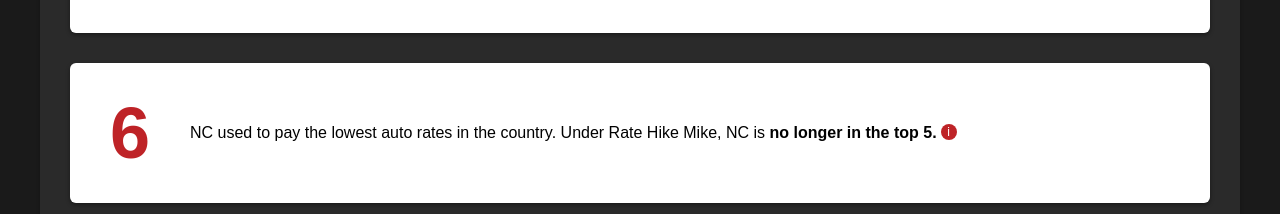
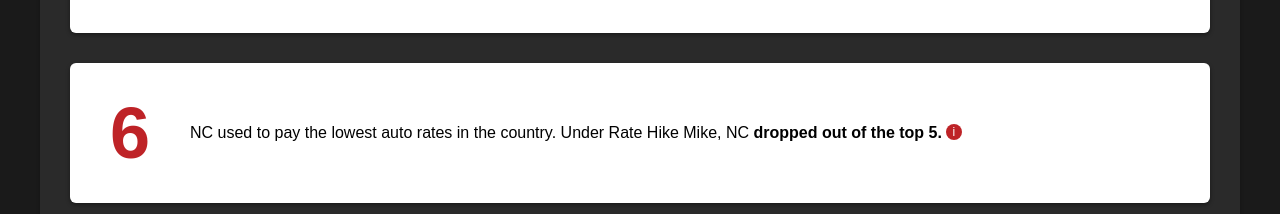
Before and after one commit to jrush0/ratehikemike, a React (Create React App) app: page / in a window 1280 px wide. Shown: the part 1380-1594 px from the top of the page. Built offline with nearby package versions, Linux system fonts and the light colour scheme.

Commit message:
content edit and header swap

```diff
--- a/src/CountySearch.js
+++ b/src/CountySearch.js
@@ -134,7 +134,7 @@ const CountySearch = () => {
               </div>
               <div className="stats-text">
                 <p>
-                  NC used to pay the lowest auto rates in the country. Under Rate Hike Mike, NC is <strong>no longer in the top 5.</strong>
+                  NC used to pay the lowest auto rates in the country. Under Rate Hike Mike, NC <strong>dropped out of the top 5.</strong>
                   <Tooltip content="Source: [NC out of the top 5](https://www.usnews.com/insurance/auto/cheapest-states-for-car-insurance), [Lowest rates in the nation before Causey](https://www.cbsnews.com/media/the-five-best-and-worst-states-for-car-insurance-costs/)" />
                 </p>
               </div>
```
Also changed, not shown: src/assets/header.png.
